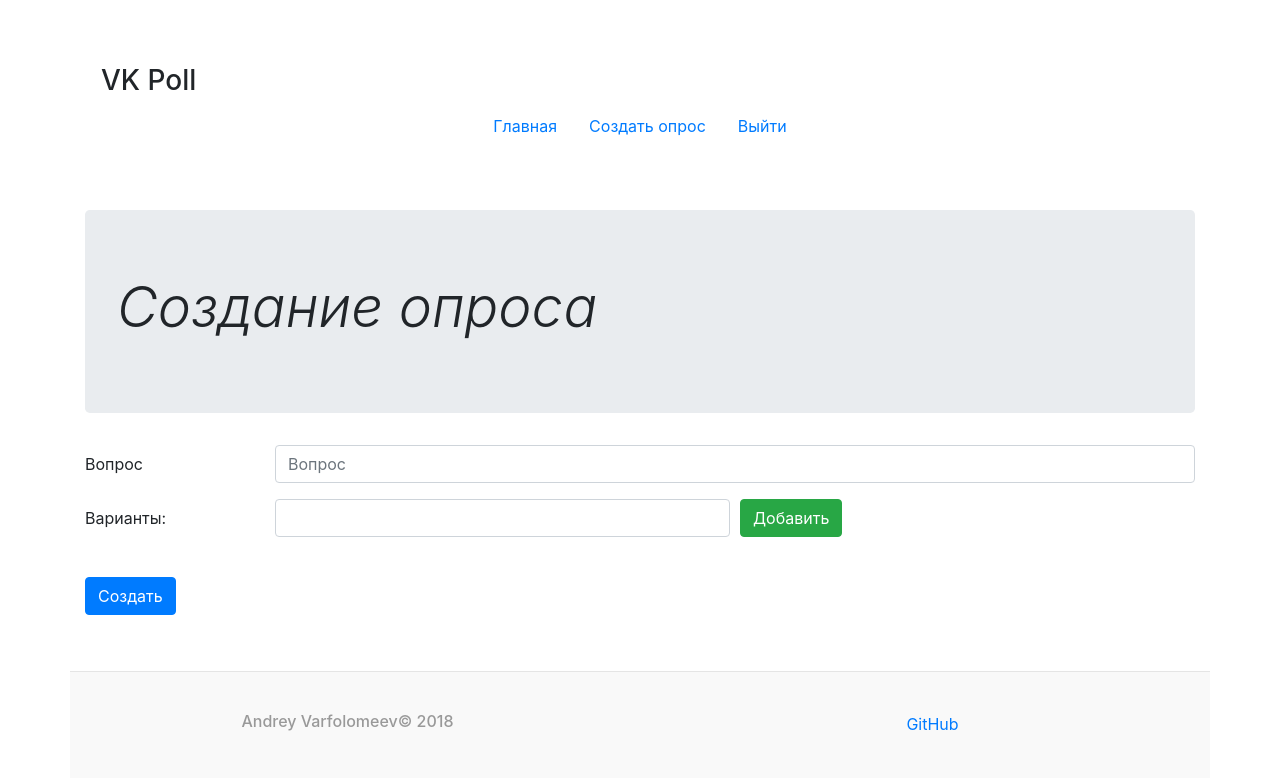
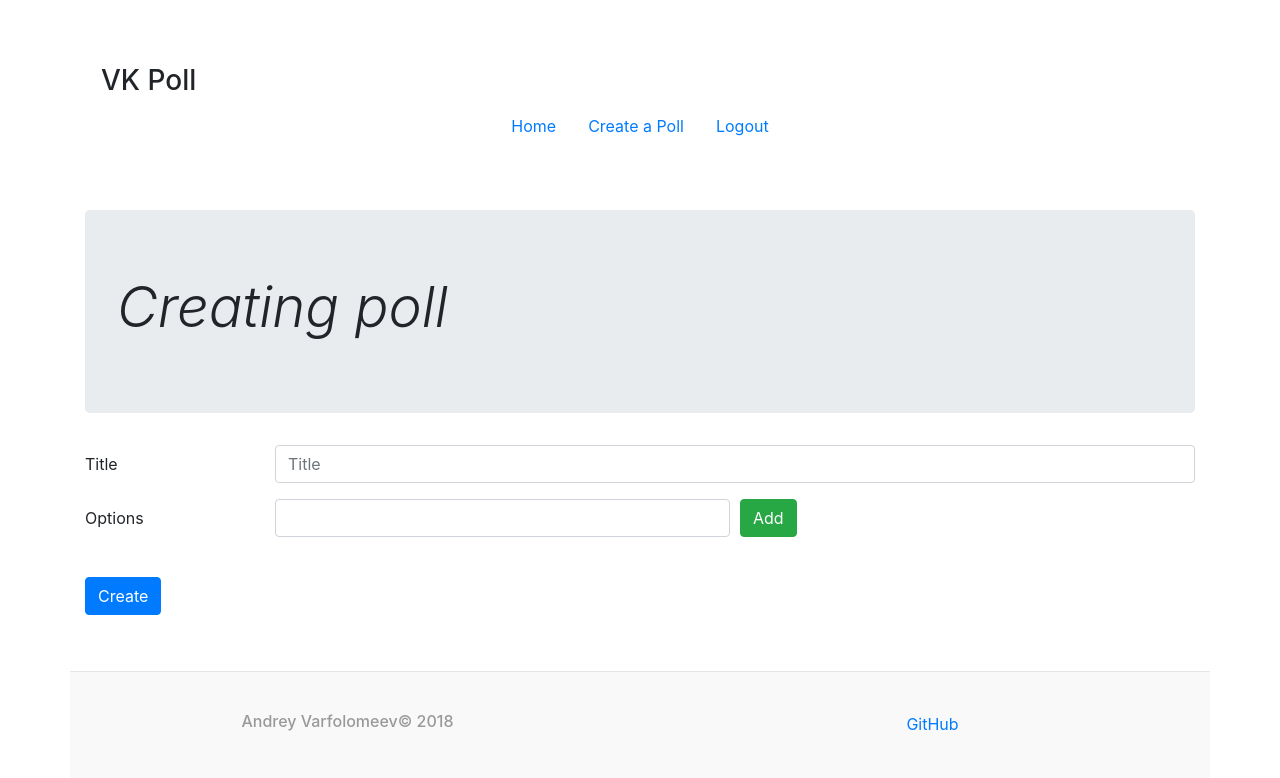
Before and after one commit to andreyvpng/vkpoll, a Flask app: page /add_poll in a window 1280 px wide. Shown: the top 778 px of the page. Run offline with Flask 2, Linux system fonts and the light colour scheme; the visitor is signed in with stand-in values (Sample User, id 1); some libraries are stand-ins or nearby versions.

Commit message:
updated templates, translate web-site to English

```diff
--- a/app/blueprints/auth.py
+++ b/app/blueprints/auth.py
@@ -1,7 +1,7 @@
 import requests
 import urllib
 from app import app
-from flask import Blueprint, request, abort, redirect, url_for, session
+from flask import Blueprint, request, abort, redirect, url_for, session, flash
 from app.db_helper import create_new_user, update_token_of_user, get_user
 
 auth = Blueprint('auth', __name__)
@@ -19,6 +19,7 @@ def get_vk():
 
 @auth.route('/testing', methods=['POST'])
 def auth_for_testing():
+	""" Authorization, which is only used for testing! """
 	if app.config.get('TESTING'):
 		information_about_user = {
 			'logged_in': True,
@@ -39,6 +40,7 @@ def auth_for_testing():
 
 @auth.route('/redirect_to_vk_login', methods=['POST', 'GET'])
 def vk_login():
+	""" Redirecting to VK to get the code """
 	session['previous_url'] = request.referrer
 
 	vk_info = get_vk()
@@ -104,10 +106,12 @@ def login():
 		'last_name': response.get('last_name')
 	}
 	session.update(information_about_user)
+	flash('Welcome! You were logged in', category='success')
 	return redirect(session['previous_url'])
 
 
 @auth.route('/logout')
 def logout():
 	session.clear()
+	flash('You were logged out', category='success')
 	return redirect(url_for('main.index'))
--- a/app/blueprints/main.py
+++ b/app/blueprints/main.py
@@ -11,10 +11,11 @@ main = Blueprint('main', __name__)
 
 
 def is_logged(func):
+	""" Processing requests for unauthorized users """
 	@wraps(func)
 	def wrapper(*args, **kwargs):
 		if not session.get('logged_in'):
-			flash('Ты не авторизирован!')
+			flash('You are not authorized!', category='danger')
 			return redirect(url_for('main.index'))
 		return func(*args, **kwargs)
 	return wrapper
@@ -24,8 +25,8 @@ def is_logged(func):
 def index():
 	if session.get('logged_in'):
 		polls = get_polls_of_user(session.get('user_id'))
-		return render_template('my_polls.html', polls=polls)
-	return render_template('index.html')
+		return render_template('my_polls.html', polls=polls), 200
+	return render_template('index.html'), 200
 
 
 @main.route('/add_poll', methods=['GET', 'POST'])
@@ -42,6 +43,7 @@ def add_poll():
 			session['user_id'],
 			request.form['title'], choices
 		)
+		flash('Poll successfully created', category='success')
 		return redirect(url_for('main.show_poll', url_of_poll=url_of_poll))
 	return render_template('add_poll.html')
 
@@ -53,7 +55,12 @@ def dell_poll(poll_id):
 	if poll.get('user_id') == session.get('user_id'):
 		delete_poll(poll_id)
 	else:
-		flash('У тебя нет прав на удаление этого опроса!')
+		flash(
+			'You do not have the right to remove this poll!',
+			category='danger'
+		)
+		return redirect(url_for('main.index'))
+	flash('Poll successfully deleted', category='success')
 	return redirect(url_for('main.index'))
 
 
@@ -83,6 +90,7 @@ def make_choice():
 
 	if not user_choice['answered']:
 		create_choice(session['user_id'], poll_id, choice_id)
+		flash('You have successfully voted', category='success')
 	return redirect(
 		url_for('main.show_poll', url_of_poll=request.form.get('poll_url'))
 	)
--- a/app/templates/add_poll.html
+++ b/app/templates/add_poll.html
@@ -1,33 +1,35 @@
 {% extends 'base.html' %}
+
+{% block title %}VK Poll - Creating poll{% endblock %}
 {% block content %}
 {% include 'nav.html' %}
 <section class="mt-5">
     <div class="container">
         <div class="jumbotron">
-            <h1 class="display-4 font-italic">Создание опроса</h1>
+            <h1 class="display-4 font-italic">Creating poll</h1>
         </div>
         <form action="{{ url_for('main.add_poll') }}" method="post">
             <div class="form-group row">
-                <label for="colFormLabel" class="col-sm-2 col-form-label">Вопрос</label>
+                <label for="colFormLabel" class="col-sm-2 col-form-label">Title</label>
                 <div class="col-sm-10">
-                  <input class="form-control" id="colFormLabel" name="title" placeholder="Вопрос">
+                  <input class="form-control" id="colFormLabel" name="title" placeholder="Title">
                 </div>
             </div>
             <div class="form-group row">
-                <label class="col-sm-2 col-form-label">Варианты:</label>
+                <label class="col-sm-2 col-form-label">Options</label>
                 <div class="col-sm-10 input_fields">
                     <div class="form-group form-row">
                         <div class="col">
                             <input class="form-control" name="choice">
                         </div>
                         <div class="col">
-                            <input type="button" id="add_field" class="btn btn-success mb-2" value="Добавить"></input>
+                            <input type="button" id="add_field" class="btn btn-success mb-2" value="Add"></input>
                         </div>
                     </div>
                 </div>
             </div>
             <div class="form-group">
-                <button type="submit" class="btn btn-primary mb-2" value="Share">Создать</button>
+                <button type="submit" class="btn btn-primary mb-2" value="Share">Create</button>
             </div>
         </form>
     </div>
@@ -44,7 +46,7 @@
                 if(number < 11){
                     var name = "input";
                     name = name + number;
-                    $(".input_fields").append('<div class="form-group form-row"><div class="col"><input class="form-control" name="choice" type="text" name="' + name + '" /></div><div class="col"><input type="button" class="remove_field btn btn-danger mb-2" value="Удалить"></input></div></div>');
+                    $(".input_fields").append('<div class="form-group form-row"><div class="col"><input class="form-control" name="choice" type="text" name="' + name + '" /></div><div class="col"><input type="button" class="remove_field btn btn-danger mb-2" value="delete"></input></div></div>');
                     number++;
                 }
                 else{
--- a/app/templates/base.html
+++ b/app/templates/base.html
@@ -30,6 +30,17 @@
     </style>
 </head>
 <body>
+    {% with messages = get_flashed_messages(with_categories=true) %}
+        {% if messages %}
+            {% for category, message in messages %}
+                <div class="alert alert-{{ category }} fade show">
+                    <button type="button" class="close" data-dismiss="alert">&times;</button>
+                    <strong>Info!</strong> {{ message }}
+                </div>
+            {% endfor %}
+        {% endif %}
+    {% endwith %}
+
     {% block content %}
     {% endblock %}
 
@@ -52,7 +63,6 @@
     <script src="https://maxcdn.bootstrapcdn.com/bootstrap/4.0.0/js/bootstrap.min.js" integrity="sha384-JZR6Spejh4U02d8jOt6vLEHfe/JQGiRRSQQxSfFWpi1MquVdAyjUar5+76PVCmYl" crossorigin="anonymous"></script>
     <!-- Moment.js -->
     <script src="https://cdnjs.cloudflare.com/ajax/libs/moment.js/2.21.0/moment.js"></script>
-    <script src="https://cdnjs.cloudflare.com/ajax/libs/moment.js/2.21.0/locale/ru.js"></script>
     <!-- Clipboard -->
     <script src="https://cdn.jsdelivr.net/npm/clipboard@2/dist/clipboard.min.js"></script>
     {% block scripts %}
--- a/app/templates/my_polls.html
+++ b/app/templates/my_polls.html
@@ -6,7 +6,7 @@
 <section class="mt-5">
     <div class="container">
         <div class="jumbotron">
-            <h1 class="display-4 font-italic">Мои опросы</h1>
+            <h1 class="display-4 font-italic">My polls</h1>
         </div>
         {% for poll in polls %}
         <div class="poll">
@@ -18,7 +18,7 @@
         </div>
         {% else %}
         <div class="text-center">
-            <h1 class="display-4">Пока тут ничего нет. Может пора создать опрос? :)</h1>
+            <h1 class="display-4">There's nothing here. Maybe it's time to create a poll? :)</h1>
         </div>
         {% endfor %}
     </div>
--- a/app/templates/nav.html
+++ b/app/templates/nav.html
@@ -4,12 +4,12 @@
             <div class="inner">
                 <h3 class="masthead-brand">VK Poll</h3>
                 <nav class="nav nav-masthead justify-content-center">
-                    <a class="nav-link active" href="{{ url_for('main.index') }}">Главная</a>
+                    <a class="nav-link active" href="{{ url_for('main.index') }}">Home</a>
                     {% if session.get('logged_in') %}
-                    <a class="nav-link" href="{{ url_for('main.add_poll') }}">Создать опрос</a>
-                    <a class="nav-link" href="{{ url_for('auth.logout') }}">Выйти</a>
+                    <a class="nav-link" href="{{ url_for('main.add_poll') }}">Create a Poll</a>
+                    <a class="nav-link" href="{{ url_for('auth.logout') }}">Logout</a>
                     {% else %}
-                    <a class="nav-link" href="{{ url_for('auth.vk_login') }}">Войти через ВК</a>
+                    <a class="nav-link" href="{{ url_for('auth.vk_login') }}">Login with VK</a>
                     {% endif %}
                 </nav>
             </div>
```
Also changed, not shown: app/templates/index.html (+4 -4 lines), app/templates/poll.html (+7 -8 lines).
